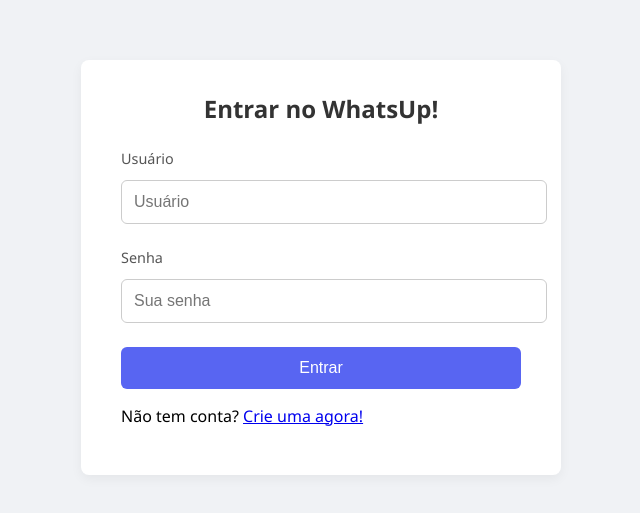
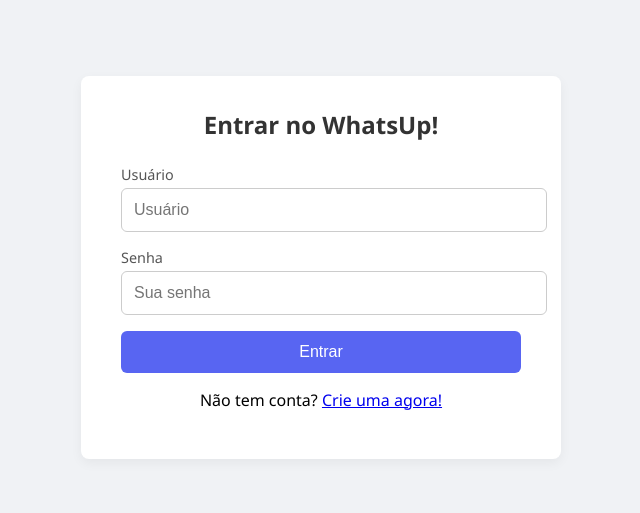
Before and after one commit to DeniseGrassi/whatsup_cloneTwitter, a React (Create React App) app: page /login in a window 1280 px wide. Shown: the part 165-678 px from the top of the page, without its empty margins (319-959 px from the left). Built offline with nearby package versions, Linux system fonts and the light colour scheme.

Commit message:
AuthContext com o URL correto

```diff
--- a/src/context/AuthContext.tsx
+++ b/src/context/AuthContext.tsx
@@ -8,7 +8,8 @@
   useContext,
 } from "react";
 
-const API_BASE = "http://127.0.0.1:8000/api";
+const API_BASE = "https://whatsup-backend-c00eef392a0f.herokuapp.com/api";
+
 
 interface AuthContextType {
   token: string | null;
--- a/src/pages/Login.tsx
+++ b/src/pages/Login.tsx
@@ -1,8 +1,7 @@
-import React, { useContext, useState } from 'react'
+import React, { useState } from 'react'
 import styled from 'styled-components'
-import { useNavigate } from 'react-router-dom'
-import { useAuth } from '../context/AuthContext';
-import { Link } from "react-router-dom";
+import { useNavigate, Link } from 'react-router-dom'
+import api from '../services/api'
 
 const Container = styled.div`
   display: flex;
@@ -11,7 +10,7 @@
   padding: 2rem;
   min-height: 100vh;
   background: #f0f2f5;
-`
+`;
 const Card = styled.div`
   background: #fff;
   padding: 2rem 2.5rem;
@@ -19,12 +18,12 @@
   box-shadow: 0 4px 12px rgba(0, 0, 0, 0.05);
   width: 100%;
   max-width: 400px;
-`
+`;
 const Title = styled.h2`
   margin: 0 0 1.5rem;
   text-align: center;
   color: #333;
-`
+`;
 const Field = styled.div`
   margin-bottom: 1rem;
   label {
@@ -45,8 +44,7 @@
       border-color: #5865f2;
     }
   }
-`
-
+`;
 const Button = styled.button`
   width: 100%;
   padding: 0.75rem;
@@ -60,49 +58,49 @@
   &:hover {
     background: #4a52c2;
   }
-`
-
+`;
 const ErrorMessage = styled.p`
   color: #d32f2f;
   text-align: center;
   margin-bottom: 1rem;
-`
-
-const Input = styled.input`
-  width: 100%;
-  padding: 0.5rem;
-  margin: 0.5rem 0;
-`
-
-
+`;
 
 export default function Login() {
-  const { login } = useAuth();
-  const navigate = useNavigate()
-  const [username, setUsername] = useState('')
-  const [password, setPassword] = useState('')
-  const [error, setError] = useState<string | null>(null)
+  const navigate = useNavigate();
+  const [username, setUsername] = useState('');
+  const [password, setPassword] = useState('');
+  const [error, setError] = useState<string | null>(null);
 
   const handleSubmit = async (e: React.FormEvent) => {
-    e.preventDefault()
+    e.preventDefault();
+    setError(null);
     try {
-      await login(username, password)
-      navigate('/feed')
+      // POST para /api/login/
+      const response = await api.post('login/', {
+        username,
+        password
+      });
+      const { token } = response.data;
+
+      // salva o token onde preferir
+      localStorage.setItem('token', token);
+
+      navigate('/feed');
     } catch (err: any) {
-      setError(err.message)
+      setError('Usuário ou senha inválidos');
     }
-  }
-
+  };
 
   return (
     <Container>
       <Card>
         <Title>Entrar no WhatsUp!</Title>
         {error && <ErrorMessage>{error}</ErrorMessage>}
+
         <form onSubmit={handleSubmit}>
           <Field>
             <label>Usuário</label>
-            <Input
+            <input
               type="text"
               value={username}
               onChange={e => setUsername(e.target.value)}
@@ -110,9 +108,10 @@
               required
             />
           </Field>
+
           <Field>
             <label>Senha</label>
-            <Input
+            <input
               type="password"
               value={password}
               onChange={e => setPassword(e.target.value)}
@@ -120,12 +119,14 @@
               required
             />
           </Field>
+
           <Button type="submit">Entrar</Button>
-          <p>
+
+          <p style={{ marginTop: "1rem", textAlign: "center" }}>
             Não tem conta? <Link to="/register">Crie uma agora!</Link>
           </p>
         </form>
       </Card>
     </Container>
-  )
+  );
 }
--- a/src/services/api.ts
+++ b/src/services/api.ts
@@ -1,6 +1,6 @@
 import axios from "axios";
 
-const API_URL = "https://whatsup-backend-c00eef392a0f.herokuapp.com/api/login/";
+const API_URL = "https://whatsup-backend-c00eef392a0f.herokuapp.com/api/";
 
 const api = axios.create({
   baseURL: API_URL,
```
